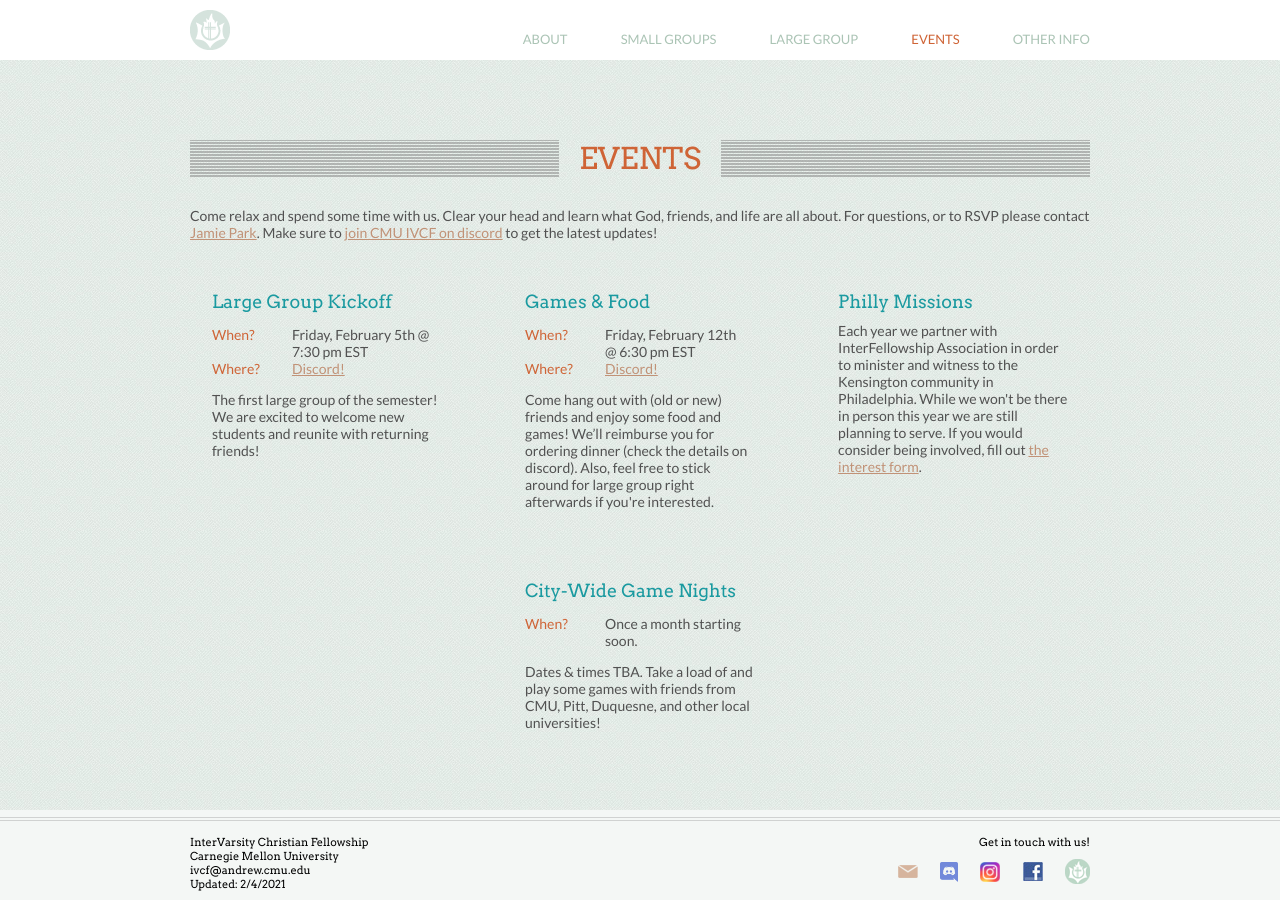
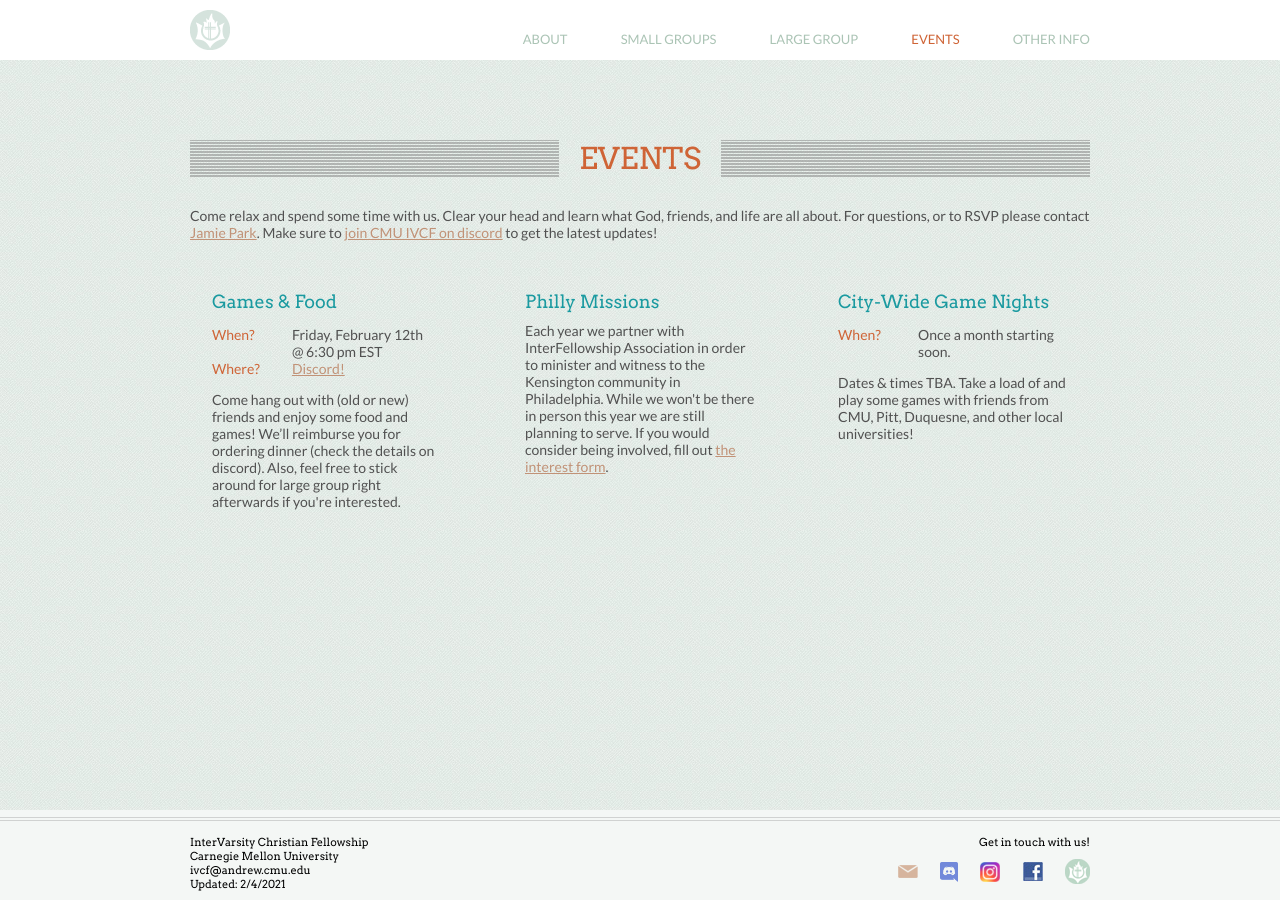
Before and after one commit to ivcf-cmu/ivcf-cmu.github.io, a Jekyll site: the page built from events.md, in a window 1280 px wide. Built offline with Jekyll 4.4.1, drawn with Linux system fonts in a browser that asks for light colours.

Commit message:
removed past event (lg1)

```diff
--- a/events.md
+++ b/events.md
@@ -9,17 +9,6 @@ Come relax and spend some time with us. Clear your head and learn what God, frie
 </p>
 <div class="content-events">
 	<div class="cogs">
-		<div class="tricolumn">
-			<h2>Large Group Kickoff</h2>
-			<dl>
-				<dt>When?&nbsp;</dt><dd>Friday, February 5th @ 7:30 pm EST</dd>
-				<dt>Where?&nbsp;</dt><dd><a href="https://discord.gg/Af8Y8Zn" target="_blank">Discord!</a></dd>
-			</dl>
-			<p>
-				The first large group of the semester! We are excited to welcome new
-				students and reunite with returning friends!
-			</p>
-		</div>
 		<div class="tricolumn">
 			<h2>Games & Food</h2>
 			<dl>
```
